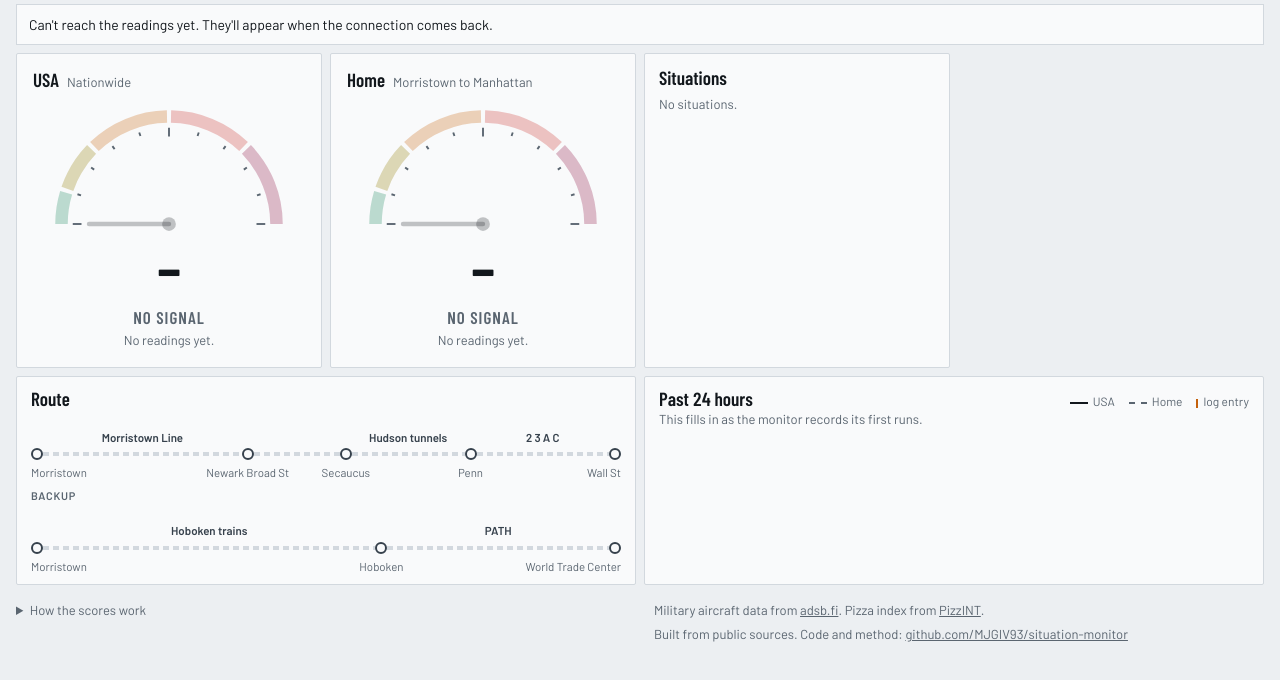
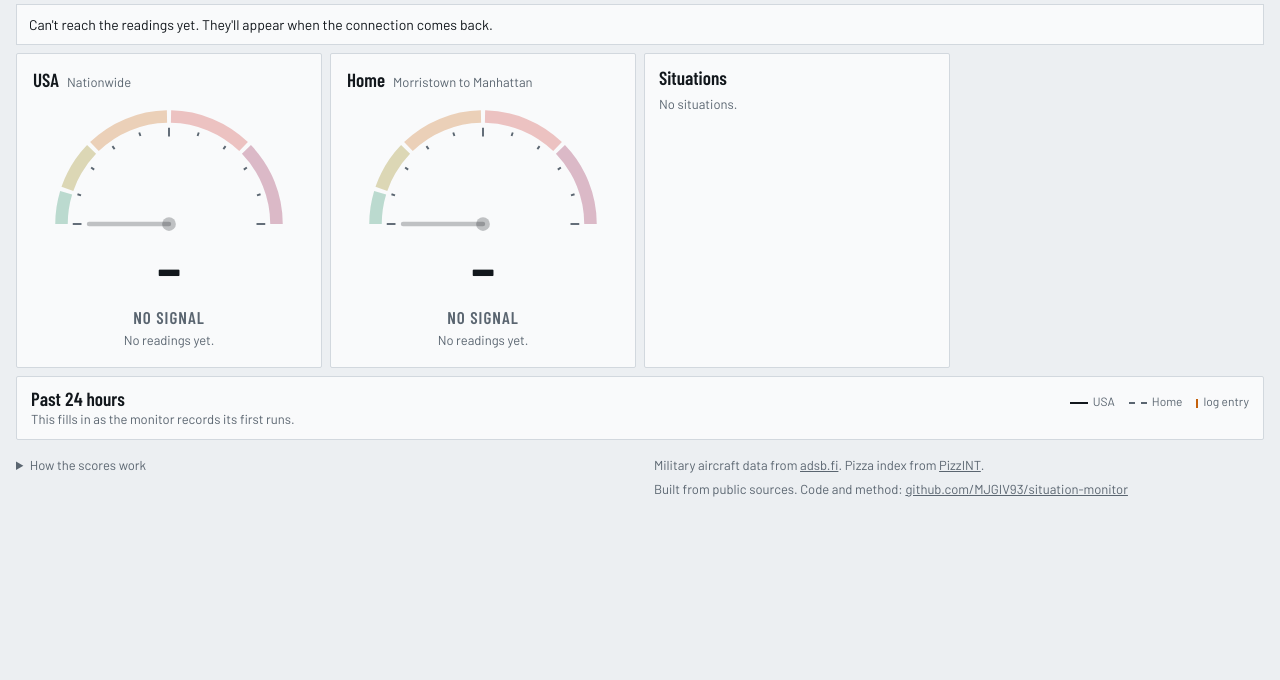
Before and after one commit to MJGIV93/situation-monitor, a website: page site/index.html in a window 1280 px wide. Shown: the part 82-762 px from the top of the page. Drawn offline with nearby package versions, Linux system fonts and the light colour scheme; no server answers.

Commit message:
Give every row a status light and remove the route strip
Each row now carries one light: green when checked and fine, the band
color when active, a ring when it isn't scored, and a dash when its
source is stale or dead. Gray now only ever means a data problem.

The route strip is removed. It drew four legs from three readings, which
implied more precision than the data has.

Co-Authored-By: Claude Fable 5.2 <noreply@anthropic.com>
Claude-Session: https://claude.ai/code/session_015PXFxoV8vLzUm4ibPGgjJb

```diff
--- a/fetcher/adapters/advisories.mjs
+++ b/fetcher/adapters/advisories.mjs
@@ -114,7 +114,7 @@ export default [
       }).filter((p) => p.event);
       const last = posts[0];
       return {
-        name: "Morristown local alerts (Nixle)", label: "Morristown alerts", tile: "gov", scope: "home", kind: "events", rule: "town",
+        name: "Morristown local alerts (Nixle)", label: "Town alerts", tile: "gov", scope: "home", kind: "events", rule: "town",
         events: posts.slice(0, 6).map(({ ago, ...p }) => p),
         short: last ? "last " + agoText(last.ago) : "none posted",
         note: "The public page behind the town's text alerts. Morristown Police also relay SMCMUA water notices here.",
--- a/fetcher/adapters/cyber.mjs
+++ b/fetcher/adapters/cyber.mjs
@@ -104,7 +104,7 @@ export default [
       for (const v of today) sectors.set(v.sector, (sectors.get(v.sector) ?? 0) + 1);
       const infra = today.filter((v) => INFRA.test(v.sector)).length;
       return {
-        name: "Ransomware victims posted, United States", label: "Ransomware, US", tile: "cyber", scope: "national", kind: "count",
+        name: "Ransomware victims posted, United States", label: "Ransomware", tile: "cyber", scope: "national", kind: "count",
         num: today.length, base, tol: 2, short: `avg ${Math.round(base)} / day`,
         note: `US organizations named on ransomware groups' leak sites in the past 24 hours, as tracked by ransomware.live. ${infra} are in health care, government, energy, finance or transport. These are the criminals' own claims and aren't verified. Postings come in bursts, so this only scores once a day runs at double the usual pace.`,
         items: [...sectors].sort((a, b) => b[1] - a[1]).slice(0, 5).map(([s, n]) => `${s}: ${n}`),
--- a/fetcher/adapters/fuel.mjs
+++ b/fetcher/adapters/fuel.mjs
@@ -29,7 +29,7 @@ export default [
     }
   }),
   price("rbob", {
-    ...fuel, name: "Gasoline futures (RBOB)", label: "Gas, wholesale", fmt: "usd2",
+    ...fuel, name: "Gasoline futures (RBOB)", label: "Gas futures", fmt: "usd2",
     note: "The wholesale price of gasoline, before taxes and delivery. Pump prices tend to follow it within a week or two. Delayed about 10 minutes.",
     source: "https://finance.yahoo.com/quote/RB=F/",
   }, (ctx) => yahoo(ctx, "RB=F")),
--- a/site/index.html
+++ b/site/index.html
@@ -124,23 +124,7 @@ h1 { font-family: var(--f-display); font-weight: 600; font-size: 26px; line-heig
 
 /* route strip and timeline */
 .mid { display: grid; grid-template-columns: minmax(0, 1fr); gap: 8px; }
-.route, .tline { padding: 12px 14px 10px; }
-.rline { display: flex; align-items: stretch; margin-top: 4px; }
-.rstop, .rseg { display: flex; flex-direction: column; align-items: center; min-width: 0; }
-.rstop { flex: none; width: 12px; }
-.rseg { flex: 1 1 0; appearance: none; -webkit-appearance: none; background: none; border: 0; padding: 0; font: inherit; color: inherit; cursor: pointer; }
-.rseg:focus-visible { outline: 2px solid var(--fg); outline-offset: 2px; }
-.rtop { height: 34px; max-width: 100%; display: flex; flex-direction: column; justify-content: flex-end; align-items: center; padding-bottom: 4px; font-size: 11.5px; line-height: 1.2; color: var(--dim); white-space: nowrap; overflow: hidden; }
-.rtop b { font-weight: 600; color: var(--mid); }
-.rseg[data-band] .rtop span { color: var(--c); }
-.rbar { display: block; width: 100%; height: 4px; margin: 4px 0; background: var(--stale); }
-.rseg[data-band] .rbar { height: 6px; margin: 3px 0; background: var(--c); }
-.rseg.off .rbar { background: repeating-linear-gradient(90deg, var(--line) 0 6px, transparent 6px 10px); }
-.rdot { display: block; flex: none; width: 12px; height: 12px; border-radius: 50%; border: 2px solid var(--mid); background: var(--surface); }
-.rbot { height: 16px; margin-top: 4px; font-size: 11.5px; color: var(--dim); white-space: nowrap; }
-.rstop:first-child .rbot { align-self: flex-start; }
-.rstop:last-child .rbot { align-self: flex-end; }
-.rnote { display: block; margin-top: 8px; font-size: 11px; font-weight: 600; letter-spacing: 0.07em; text-transform: uppercase; }
+.tline { padding: 12px 14px 10px; }
 .thead { display: flex; flex-wrap: wrap; align-items: baseline; justify-content: space-between; gap: 2px 14px; }
 .legend { display: flex; flex-wrap: wrap; gap: 4px 14px; font-size: 12px; color: var(--dim); }
 .legend i { display: inline-block; width: 18px; margin-right: 5px; vertical-align: middle; border-top: 2px solid var(--fg); }
@@ -149,8 +133,6 @@ h1 { font-family: var(--f-display); font-weight: 600; font-size: 26px; line-heig
 .tchart { position: relative; margin-top: 8px; }
 .tchart svg { display: block; width: 100%; height: 110px; }
 .tchart .ylab { position: absolute; right: 0; font-size: 10.5px; color: var(--dim); transform: translateY(-110%); }
-@media (max-width: 719px) { .rtop span { display: none; } .rbot { font-size: 10.5px; } }
-@media (min-width: 1100px) { .mid { grid-template-columns: minmax(0, 1fr) minmax(0, 1fr); } }
 body.wall .tail, body.wall .how { display: none; }
 .wallbtn { appearance: none; -webkit-appearance: none; padding: 5px 10px; border: 1px solid var(--line); border-radius: 2px; background: none; color: var(--dim); font: inherit; font-size: 12px; cursor: pointer; }
 .wallbtn:hover, .wallbtn[aria-pressed="true"] { color: var(--fg); border-color: var(--dim); }
@@ -167,21 +149,28 @@ body.wall .tail, body.wall .how { display: none; }
 
 /* instrument rows */
 .rd + .rd { border-top: 1px solid var(--line); }
-.row { appearance: none; -webkit-appearance: none; background: none; border: 0; margin: 0; font: inherit; color: inherit; width: 100%; text-align: left; cursor: pointer; display: grid; grid-template-columns: minmax(0, 1fr) 84px 104px; column-gap: 10px; align-items: center; padding: 5px 0; min-height: 40px; }
+.row { appearance: none; -webkit-appearance: none; background: none; border: 0; margin: 0; font: inherit; color: inherit; width: 100%; text-align: left; cursor: pointer; display: grid; grid-template-columns: minmax(0, 1fr) 76px 100px; column-gap: 10px; align-items: center; padding: 5px 0; min-height: 40px; }
 @media (pointer: coarse) { .row { min-height: 44px; } }
 .row:focus-visible, .pclose:focus-visible, a:focus-visible, .latest summary:focus-visible, .how summary:focus-visible { outline: 2px solid var(--fg); outline-offset: 2px; }
-.rk { font-size: 14px; color: var(--dim); min-width: 0; overflow: hidden; text-overflow: ellipsis; white-space: nowrap; }
+.rk { font-size: 13.5px; color: var(--dim); min-width: 0; overflow: hidden; text-overflow: ellipsis; white-space: nowrap; }
 .rk i { font-style: normal; font-size: 10px; font-weight: 600; letter-spacing: 0.06em; margin-right: 6px; padding: 1px 4px; border: 1px solid var(--line); border-radius: 3px; }
 .rv { text-align: right; min-width: 0; }
 .rv b { display: block; font-weight: 600; font-size: 16px; line-height: 1.15; color: var(--fg); white-space: nowrap; overflow: hidden; text-overflow: ellipsis; }
 .rv span { display: block; font-size: 11.5px; line-height: 1.2; color: var(--dim); white-space: nowrap; overflow: hidden; text-overflow: ellipsis; }
 .rd[data-band] .rv span.hot { color: var(--c); }
+/* One light per row. Green: checked and fine. Band color: active. Ring: not scored. Dash: the source is stale or dead. */
+.lt { display: inline-block; width: 8px; height: 8px; margin-right: 8px; border-radius: 50%; background: var(--b0); }
+.rd[data-band] .lt { background: var(--c); }
+.lt.ns { background: transparent; box-shadow: inset 0 0 0 1.5px var(--dim); }
+.lt.dead { height: 2px; border-radius: 0; background: var(--stale); vertical-align: middle; }
+/* Quiet rows keep neutral instruments, so color in an instrument always means something is happening. */
 .rd.q .rv b { color: var(--mid); font-weight: 500; }
-.rd.q .steps i.on, .rd.q .pips i, .rd.q .range i { background: var(--stale); }
-.rd.q .lamp { height: 2px; background: var(--stale); }
-.rd.q .bullets i, .rd.q .ports i { border-color: var(--stale); color: var(--dim); }
-.grp[data-band="0"] b { color: var(--stale); }
-.domhead[data-band="0"] .mark { background: transparent; border-color: var(--stale); }
+.rd.q .steps i.on, .rd.q .pips i, .rd.q .range i { background: var(--mid); }
+.rd.q .lamp { height: 2px; background: var(--line); }
+.rd.q .bullets i, .rd.q .ports i { border-color: var(--mid); color: var(--mid); }
+.grp[data-band="0"] b { color: var(--mid); }
+.legendrow { display: flex; flex-wrap: wrap; gap: 6px 18px; margin-top: 8px; }
+.legendrow span { display: inline-flex; align-items: center; }
 .rd.flash > .row { animation: flash 2.6s ease-out; }
 @keyframes flash { from { background: color-mix(in srgb, var(--fg) 16%, transparent); } to { background: transparent; } }
 @media (prefers-reduced-motion: reduce) { .rd.flash > .row { animation: none; } }
@@ -352,10 +341,6 @@ body.wall .tail, body.wall .how { display: none; }
   </div>
 
   <div class="mid">
-    <section class="card route" aria-label="Commute route">
-      <h3 class="ctitle">Route</h3>
-      <div id="routeBody"></div>
-    </section>
     <section class="card tline" aria-label="Scores over the past 24 hours">
       <div class="thead">
         <h3 class="ctitle">Past 24 hours</h3>
@@ -372,6 +357,7 @@ body.wall .tail, body.wall .how { display: none; }
       <summary>How the scores work</summary>
       <p class="small">Both scores run 0 to 100 and higher is worse. Every reading carries a signal from 0 to 100, which is how much concern it adds, not how big its number is. A falling stock index or a train running late has a high signal. Each reading shows its rule and arithmetic when opened. A domain takes its worst reading plus a fifth of the next two. Domains then stack by weight, so several unrelated problems at once raise a score far more than one alone. The points under each dial show how far that score would fall if the domain went quiet.</p>
       <p class="small">0 to 9 is quiet, 10 to 24 watch, 25 to 49 elevated, 50 to 74 disrupted, 75 and up severe.</p>
+      <p class="small legendrow"><span><i class="lt"></i>Checked and fine</span><span data-band="2"><i class="lt" style="background: var(--c)"></i>Active, in its band color</span><span><i class="lt ns"></i>Not scored: context, or still building a baseline</span><span><i class="lt dead"></i>Source stale or not answering</span></p>
       <p class="small">Readings refresh every 10 minutes, and slower sources hourly. If a source stops answering, its last reading stays up. It is dimmed after 3 hours and stops counting after 24.</p>
     </details>
     <div class="foot">
@@ -716,6 +702,7 @@ function row(f, tag) {
   s.dataset.id = f.id;
   s.setAttribute("aria-haspopup", "dialog");
   s.setAttribute("aria-expanded", on ? "true" : "false");
+  k.appendChild(el("span", "lt" + (!ok || !fresh(f) ? " dead" : c.unscored ? " ns" : "")));
   if (tag) k.appendChild(el("i", null, tag));
   k.appendChild(document.createTextNode(String(f.label || f.name || "Reading")));
   k.title = String(f.name || "");
@@ -735,74 +722,6 @@ function row(f, tag) {
   });
   d.appendChild(s);
   return d;
-}
-
-function openFrom(id, node) {
-  if (sel === id) { closePanel(); return; }
-  // Open on the side away from what was clicked, so it stays in view.
-  const r = node.getBoundingClientRect();
-  selSide = r.left + r.width / 2 > window.innerWidth / 2 ? "left" : "right";
-  sel = id;
-  render();
-}
-
-/* ---- route strip: the commute as one line, each leg colored by its reading ---- */
-const feedById = (id) => state.feeds.find((f) => f.id === id) || null;
-function routeLine(parts) {
-  const line = el("div", "rline"), narrow = !(wide && wide.matches);
-  parts.forEach((p) => {
-    if (narrow && p.short) p = Object.assign({}, p, p.stop ? { stop: p.short } : { label: p.short });
-    if (p.stop) {
-      const s = el("div", "rstop");
-      s.appendChild(el("span", "rtop"));
-      s.appendChild(el("i", "rdot"));
-      s.appendChild(el("span", "rbot", p.stop));
-      line.appendChild(s);
-      return;
-    }
-    const f = feedById(p.id);
-    let b = -1;
-    (p.ids || [p.id]).forEach((id) => { const x = feedById(id); if (x && live(x)) b = Math.max(b, band(sev(x))); });
-    const seg = el("button", "rseg" + (b < 0 ? " off" : ""));
-    seg.type = "button";
-    seg.style.flexGrow = p.grow || 1;
-    seg.setAttribute("aria-label", (p.label || p.name) + (f ? ": " + rowText(f, f._c).filter(Boolean).join(", ") : ": no reading"));
-    if (b > 0) seg.setAttribute("data-band", b);
-    const top = el("span", "rtop");
-    if (p.label) top.appendChild(el("b", null, p.label));
-    if (p.label && f && live(f)) top.appendChild(el("span", null, p.text(f)));
-    seg.appendChild(top);
-    seg.appendChild(el("i", "rbar"));
-    seg.appendChild(el("span", "rbot"));
-    seg.addEventListener("click", () => openFrom(p.id, seg));
-    line.appendChild(seg);
-  });
-  return line;
-}
-function renderRoute() {
-  const host = $("routeBody");
-  host.textContent = "";
-  const sub = (f) => { const t = rowText(f, f._c); return t[1] || t[0]; };
-  const main = (f) => rowText(f, f._c)[0];
-  host.appendChild(routeLine([
-    { stop: "Morristown" },
-    { id: "njt-me", label: "Morristown Line", grow: 3, text: sub },
-    { stop: "Newark Broad St", short: "Newark" },
-    { id: "njt-me", name: "Morristown Line", grow: 1.3 },
-    { stop: "Secaucus" },
-    { id: "njt-nec", ids: ["njt-me", "njt-nec"], label: "Hudson tunnels", short: "Tunnels", grow: 1.7, text: sub },
-    { stop: "Penn" },
-    { id: "subway", label: "2 3 A C", grow: 2, text: main },
-    { stop: "Wall St" },
-  ]));
-  host.appendChild(el("span", "rnote small", "Backup"));
-  host.appendChild(routeLine([
-    { stop: "Morristown" },
-    { id: "njt-hob", label: "Hoboken trains", grow: 3, text: sub },
-    { stop: "Hoboken" },
-    { id: "path", label: "PATH", grow: 2, text: sub },
-    { stop: "World Trade Center", short: "WTC" },
-  ]));
 }
 
 /* ---- timeline: both scores over the past day, with log entries marked ---- */
@@ -1044,7 +963,6 @@ function render() {
   renderDial("dialNat", "national");
   renderDial("dialHome", "home");
   renderSignals();
-  renderRoute();
   renderTimeline();
   renderDomains();
   renderPanel();
@@ -1110,7 +1028,7 @@ if (wide && wide.addEventListener) wide.addEventListener("change", render);
 $("panelClose").addEventListener("click", closePanel);
 document.addEventListener("keydown", (e) => { if (e.key === "Escape") closePanel(); });
 // A click anywhere outside the panel and the rows closes it.
-document.addEventListener("click", (e) => { if (sel && !e.target.closest("#panel") && !e.target.closest(".row") && !e.target.closest(".rseg") && !e.target.closest("#wallBtn")) closePanel(); });
+document.addEventListener("click", (e) => { if (sel && !e.target.closest("#panel") && !e.target.closest(".row") && !e.target.closest("#wallBtn")) closePanel(); });
 
 // Arrow keys step through the readings while the panel is open.
 document.addEventListener("keydown", (e) => {
--- a/site/score.js
+++ b/site/score.js
@@ -309,6 +309,7 @@ function eventCalc(f, now) {
   const r = { sev: top ? top.pts : 0, lines: [], ev: ev.map((x) => Math.round(x.pts)), active: ev.filter((x) => x.pts > 0).length };
   if (top && top.pts > 0) r.lines.push("Highest: " + (top.e.event || top.e.title || "event") + ", " + top.why + ".");
   r.lines.push(EVENT_NOTES[f.rule] || EVENT_NOTES.context);
+  if (!EVENT_RULES[f.rule] || f.rule === "context") r.unscored = true;
   r.why = top && top.pts > 0 ? (r.active === 1 ? "One item is active" : r.active + " items are active") + ", and the highest sets the signal." : arr(f.events).length ? "Nothing listed is recent or serious enough to count." : "Nothing is active.";
   return r;
 }
@@ -348,6 +349,7 @@ export function calc(f, now = Date.now()) {
     r.sev = num(f.sev) || 0;
     r.lines.push(r.sev ? "Scored by a fixed value set in the fetcher." : k === "count" ? "Not scored. It's either context, or still building the history it needs to know what's normal." : "Scores 0 while nothing is active.");
     r.why = k === "count" ? "It's shown as a number without a signal for now." : "Nothing is active.";
+    if (k === "count") r.unscored = true;
   }
   if (!RULED[k] && !(k === "count" && num(f.base)) && num(f.sev) != null) r.sev = num(f.sev);
   r.sev = Math.round(clamp(r.sev || 0, 0, 100));
```
Also changed, not shown: fetcher/adapters/hazards.mjs (+4 -4 lines), fetcher/adapters/military.mjs (+6 -6 lines).
